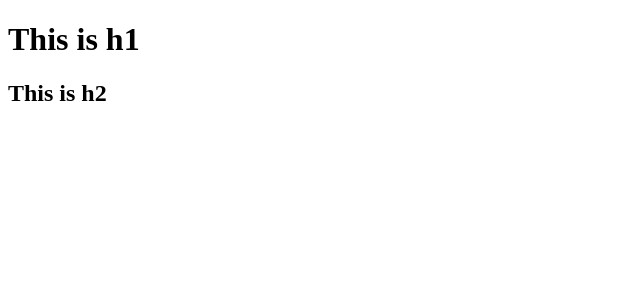
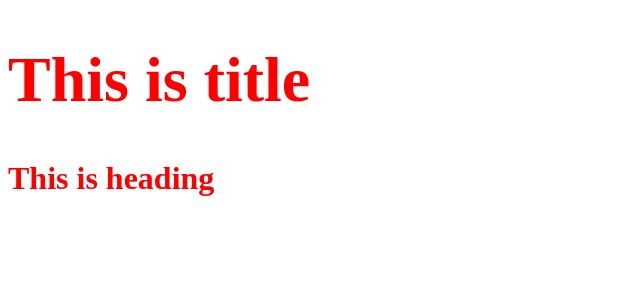
Before and after one commit to Ajeetkrup/react_tutorial, a React (Vite) app: page / in a window 1280 px wide. Shown: the top 300 px of the page, without its empty margins (0-640 px from the left). Built offline with nearby package versions, Linux system fonts and the light colour scheme.

Commit message:
JSX and functional components

```diff
--- a/App.js
+++ b/App.js
@@ -1,22 +1,17 @@
-/**
- * Create nested structures
- * <div id="parent">
- *  <div id="child">
- *      <h1>This is h1</h1>
- *      <h2>This is h2</h2>
- *  </div>
- * </div>
- */
 import React from "react";
 import ReactDOM  from "react-dom/client";
 
-const parent = React.createElement("div", {id: "parent"},
-    React.createElement("div", {id: "child"},
-        [React.createElement("h1", {}, "This is h1"), React.createElement("h2", {}, "This is h2")] )
+const Title = () => (
+    <h1>This is title</h1>
 );
 
+//functional component
+const JsxHeading = () =>  (<h1 id="heading">
+    <Title />
+    This is heading
+</h1>);
 
 const rootEle = document.getElementById("root")
 const root = ReactDOM.createRoot(rootEle);
 
-root.render(parent);
+root.render(<JsxHeading />);
--- a/index.html
+++ b/index.html
@@ -7,7 +7,7 @@
     <title>Learn React</title>
 </head>
 <body>
-    <div id="root"></div>
+    <div id="root">Not Rendered</div>
     <script src="./App.js" type="module"></script>
 </body>
 </html>
--- a/package.json
+++ b/package.json
@@ -3,7 +3,9 @@
   "version": "1.0.0",
   "description": "React Learning",
   "scripts": {
-    "test": "JEST"
+    "start": "parcel index.html",
+    "build": "parcel build index.html",
+    "test": "jest"
   },
   "author": "Ajeet Upadhyay",
   "license": "ISC",
```
